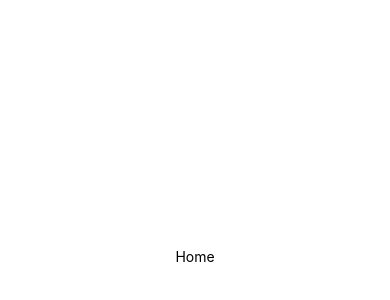
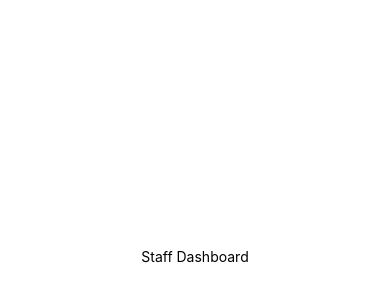
Before and after one commit to Kene10-codes/Hotelia, a React Native app: screen /Home in a window 390 px wide. Shown: the part 166-466 px from the top of the page. Built offline with nearby package versions, Linux system fonts and the light colour scheme.

Commit message:
Uploading some updates

```diff
--- a/screens/home/Home.jsx
+++ b/screens/home/Home.jsx
@@ -6,7 +6,7 @@ import styles from './home';
 export default function Home () {
   return (
     <View style={styles.container}>
-      <Text>Home</Text>
+      <Text>Staff Dashboard</Text>
     </View>
   );
 }
```
